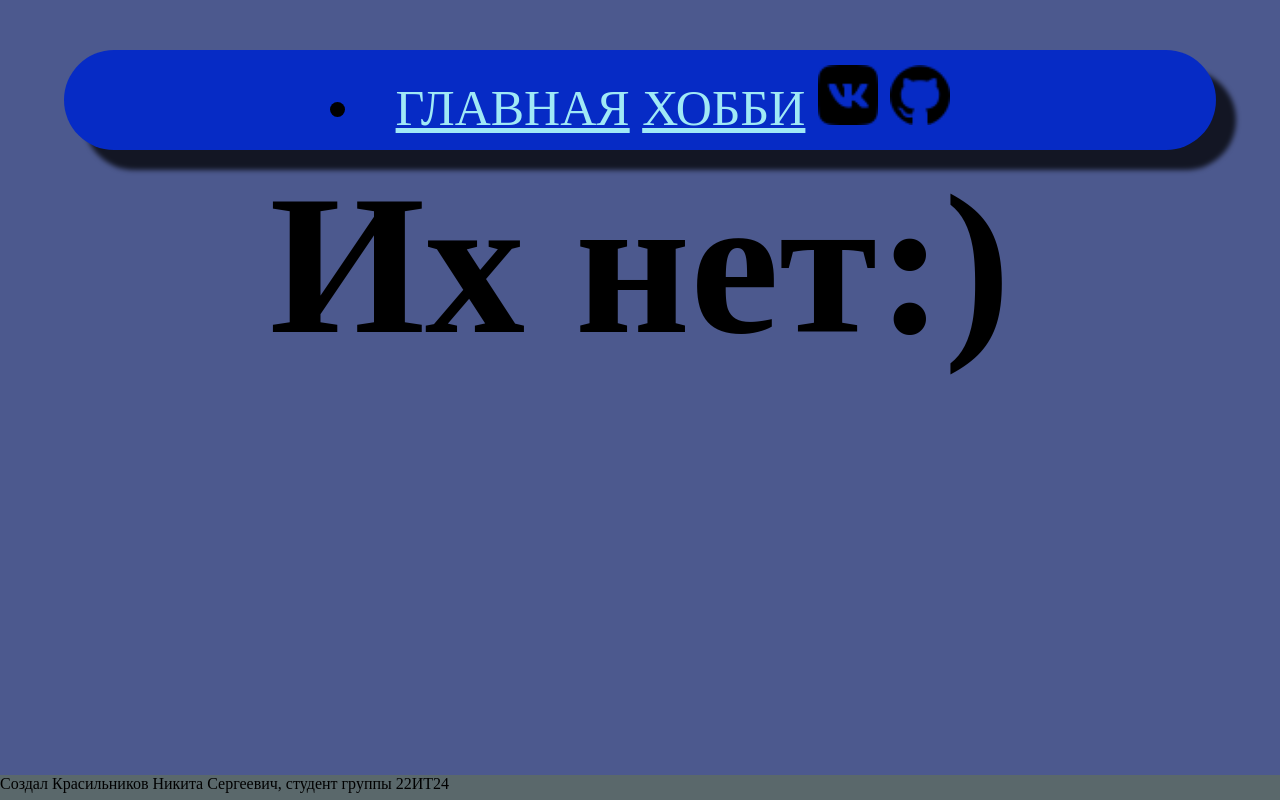
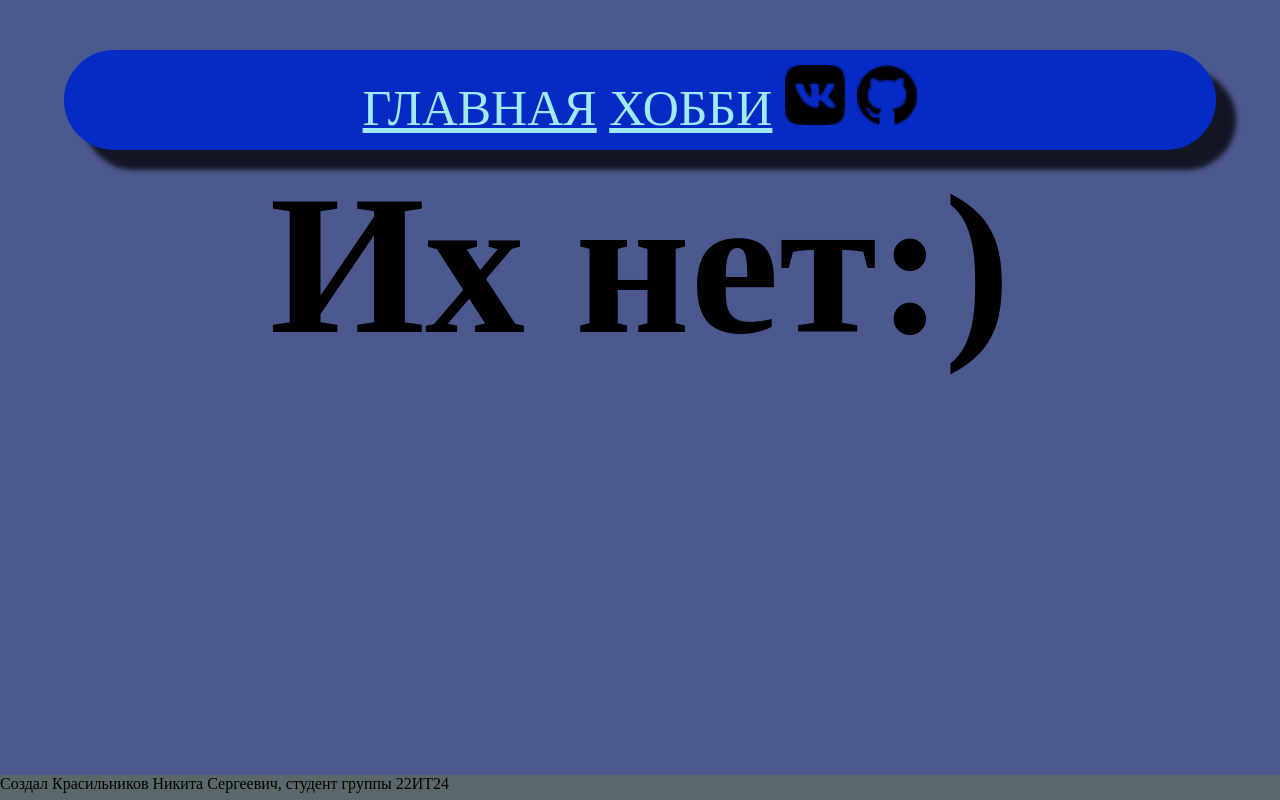
Before and after one commit to KrasilnikovN/Me, a plain HTML site: page hobby.html in a window 1280 px wide. Drawn offline with Linux system fonts and the light colour scheme.

Commit message:
Add files via upload

```diff
--- a/hobby.html
+++ b/hobby.html
@@ -8,12 +8,14 @@
   </head>
   <body>
     <div class="header">
+      <ul class="li__ul">
       <li class="li">
         <a class="main" href="index.html">Главная</a>
         <a class="hobby" href="hobby.html">Хобби</a>
         <a class="vk" href="https://vk.com/id515895229"><img class="link__img" src = "src\vk.png"></img></a>
         <a href="https://github.com/KrasilnikovN/Me"><img class="link__img" src = "src\github.png"></img></a>
       </li>
+    </ul>
     </div>
 <h1 class="hobby__text">Их нет:)</h1>
 <footer class="footer">
```
